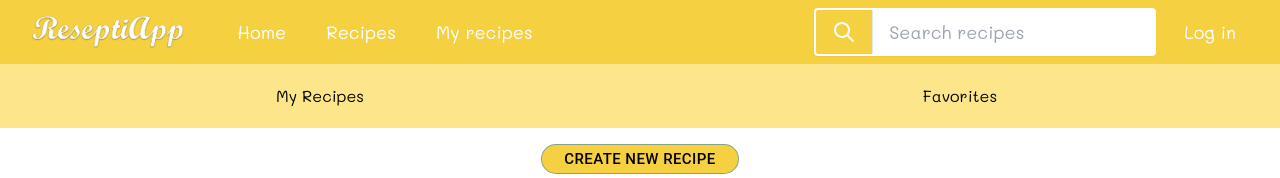
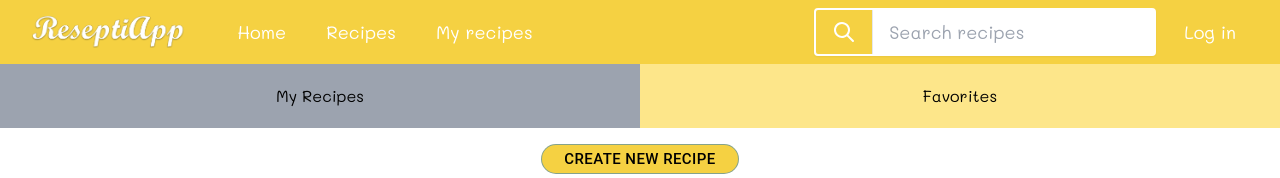
Before and after one commit to prod-des-project-2021/group_9, a React (Create React App) app in the folder frontend/: page /myrecipes in a window 1280 px wide. Shown: the top 178 px of the page. Built offline with nearby package versions, Linux system fonts and the light colour scheme; no server answers.

Commit message:
MyRecipes filter buttons are disabled when active

```diff
--- a/frontend/src/components/pages/MyRecipes.js
+++ b/frontend/src/components/pages/MyRecipes.js
@@ -32,8 +32,8 @@ const MyRecipes = () => {
     return (
         <div className="font-Mali">
             <div className="bg-yellow-200 flex items-center h-16">
-                <FilterButton text="My Recipes" selectFilterHandler={selectFilterHandler(0)} />
-                <FilterButton text="Favorites" selectFilterHandler={selectFilterHandler(1)} />
+                <FilterButton text="My Recipes" selectFilterHandler={selectFilterHandler(0)} disabled={filter === 0} />
+                <FilterButton text="Favorites" selectFilterHandler={selectFilterHandler(1)} disabled={filter === 1} />
             </div>
 
             {filter === 0
@@ -50,13 +50,19 @@ const MyRecipes = () => {
     );
 };
 
-const FilterButton = ({ text, selectFilterHandler }) => {
+const FilterButton = ({ text, selectFilterHandler, disabled }) => {
     return (
-        <button
-            onClick={selectFilterHandler}
-            className="hover:bg-yellow-50 w-full h-16">
-            {text}
-        </button>
+        disabled
+            ? <button
+                disabled={true}
+                className="bg-gray-400 w-full h-16 text-center">
+                {text}
+            </button>
+            : <button
+                onClick={selectFilterHandler}
+                className="hover:bg-yellow-50 w-full h-16">
+                {text}
+            </button>
     );
 }
 
```
